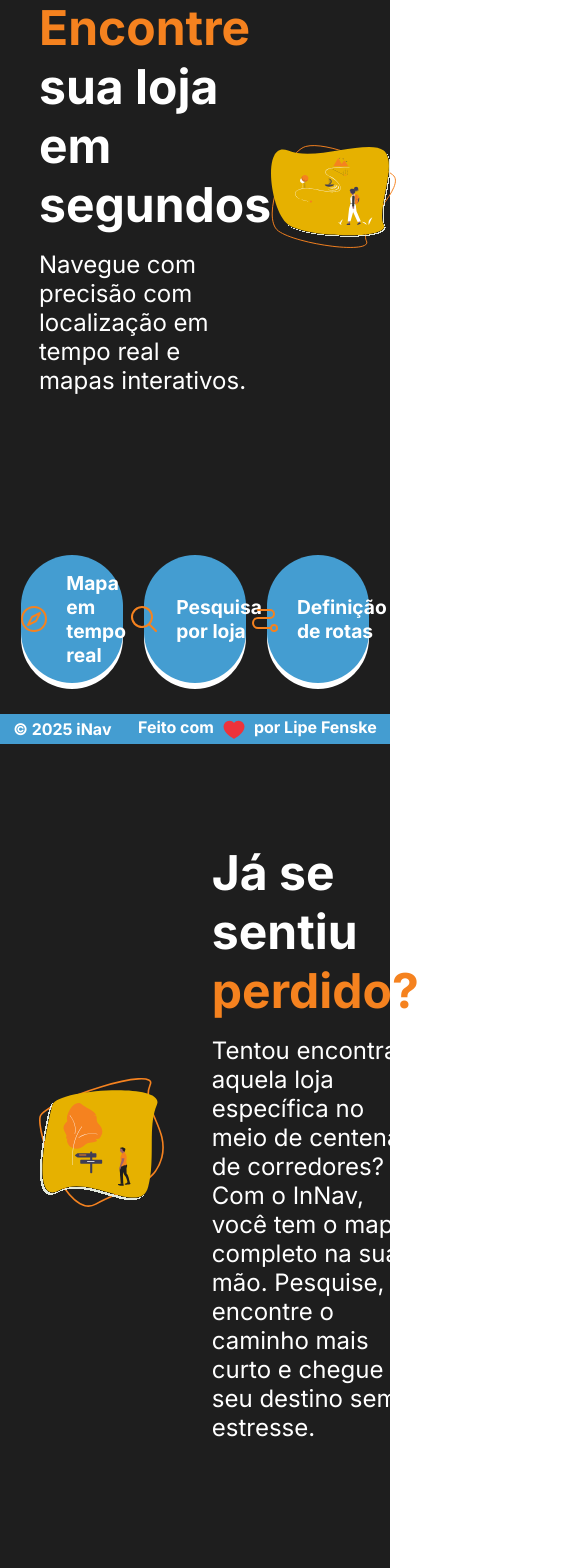
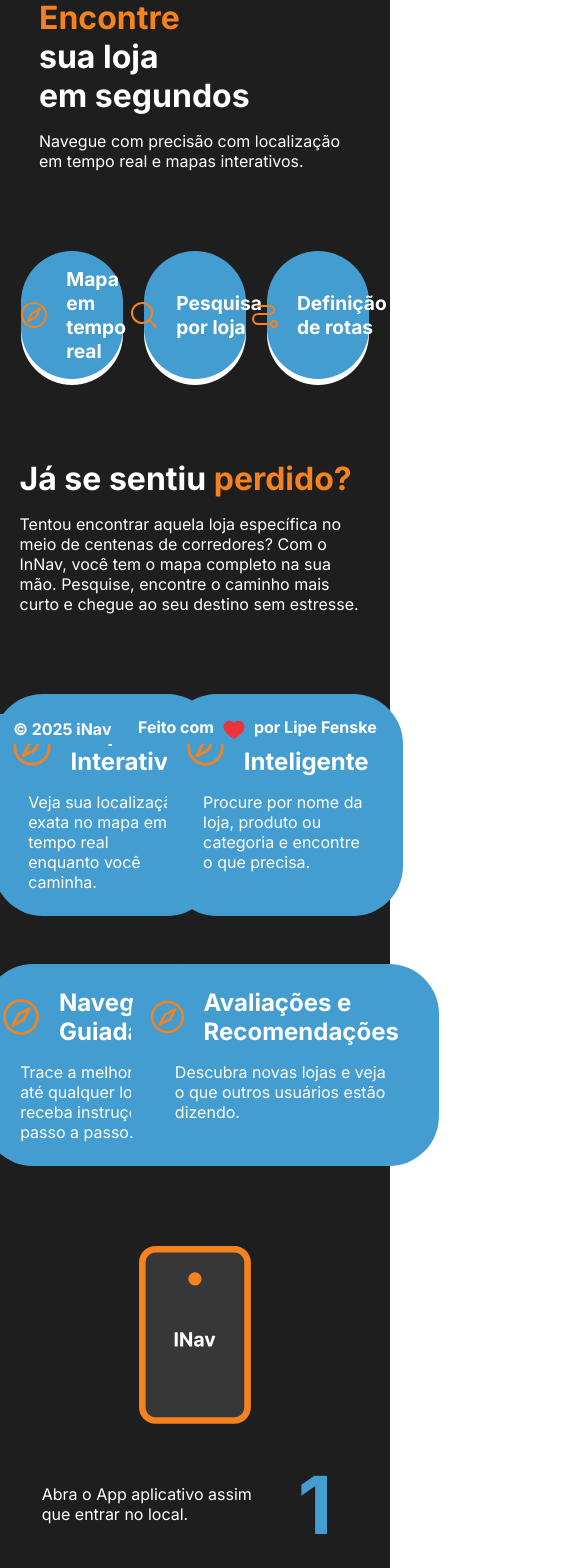
Before and after one commit to Lipefsk05/iNav, a React (Vite) app: page / in a window 390 px wide. Shown: the part 100-1668 px from the top of the page, 585 px wide, since content can reach past the window. Built offline with nearby package versions, Linux system fonts and the light colour scheme.

Commit message:
responsividade mobile

```diff
--- a/src/pages/home/Home.module.css
+++ b/src/pages/home/Home.module.css
@@ -137,7 +137,7 @@
 }
 
 
-/* RESPONSIVIDADE */
+/* RESPONSIVIDADE TABLET*/
 
 @media (max-width: 768px) {
 
@@ -152,6 +152,12 @@
         font-size: 1.5rem;
     }
 
+    /* LITTLE BUTTONS */
+
+    .little_buttons {
+        margin-top: 7rem;
+    }
+
     /* PROBLEM */
 
     .problem {
@@ -161,7 +167,7 @@
         display: flex;
         align-items: center;
         gap: 3rem;
-        margin-top: 10rem;
+        margin-top: 7rem;
     }
 
     .problem img {
@@ -178,15 +184,16 @@
 
     /* FEATURES */
     .features {
-        margin: 10rem 10% 0;
+        margin: 7rem 10% 0;
         column-gap: 3rem;
         row-gap: 3rem;
     }
 
     /* USER FLOW */
 
-    .user_flow{
+    .user_flow {
         gap: 2rem;
+        margin-top: 7rem;
     }
 
     .user_flow article {
@@ -202,3 +209,111 @@
         padding: 0 2rem;
     }
 }
+
+/* RESPONSIVIDADE MOBILE*/
+
+@media (max-width: 390px) {
+
+    .banner img {
+        display: none;
+    }
+
+    .bannerText h1 {
+        font-size: 2rem;
+    }
+
+    .bannerText p {
+        width: 100%;
+        font-size: 1rem;
+    }
+
+    /* LITTLE BUTTONS */
+
+    .little_buttons {
+        margin-top: 5rem;
+    }
+
+    /* PROBLEM */
+
+    .problem {
+        color: var(--white);
+        margin: 0 5%;
+        width: 90%;
+        display: flex;
+        align-items: center;
+        gap: 3rem;
+        margin-top: 5rem;
+    }
+
+    .problem img {
+        display: none;
+    }
+
+    .problem h2 {
+        font-size: 2rem;
+    }
+
+    .problem P {
+        font-size: 1rem;
+    }
+
+    /* FEATURES */
+    .features {
+        margin: 5rem 10% 0;
+        column-gap: 3rem;
+        row-gap: 3rem;
+    }
+
+    /* USER FLOW */
+
+    .user_flow {
+        gap: 2rem;
+        margin-top: 5rem;
+    }
+
+    .user_flow article {
+        flex-direction: column;
+    }
+
+    .user_flow img {
+        width: 7rem;
+    }
+
+
+    .user_flow p {
+        font-size: 1rem;
+        width: 15rem;
+    }
+
+    .user_flow span {
+        font-size: 5rem;
+        padding: 0 1rem;
+    }
+
+    /* USER FLOW */
+/*
+    .user_flow {
+        gap: 2rem;
+        margin-top: 5rem;
+    }
+
+    .user_flow div {
+        flex-direction: column;
+    }
+
+    .user_flow img {
+        width: 7rem;
+    }
+
+
+    .user_flow p {
+        font-size: 1rem;
+        width: 10rem;
+    }
+
+    .user_flow span {
+        font-size: 5rem;
+    } */
+
+
+}
```
